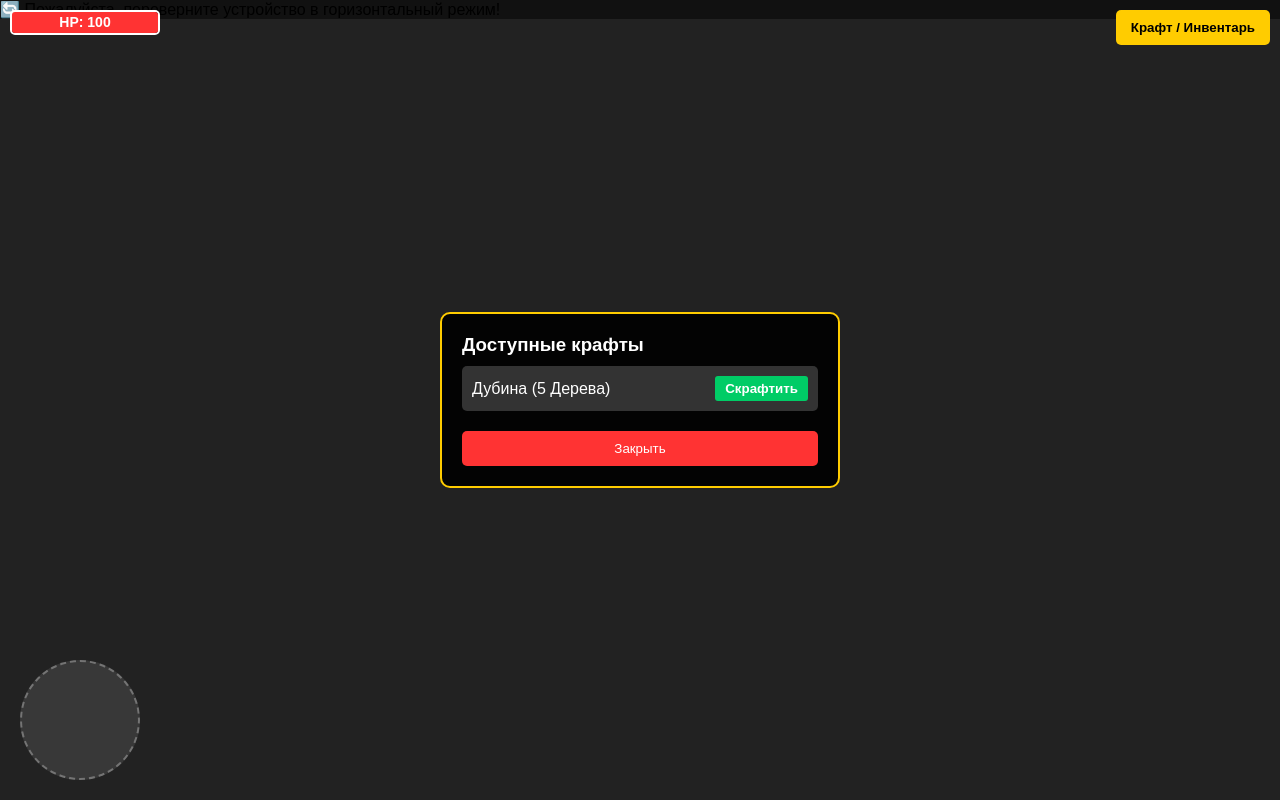
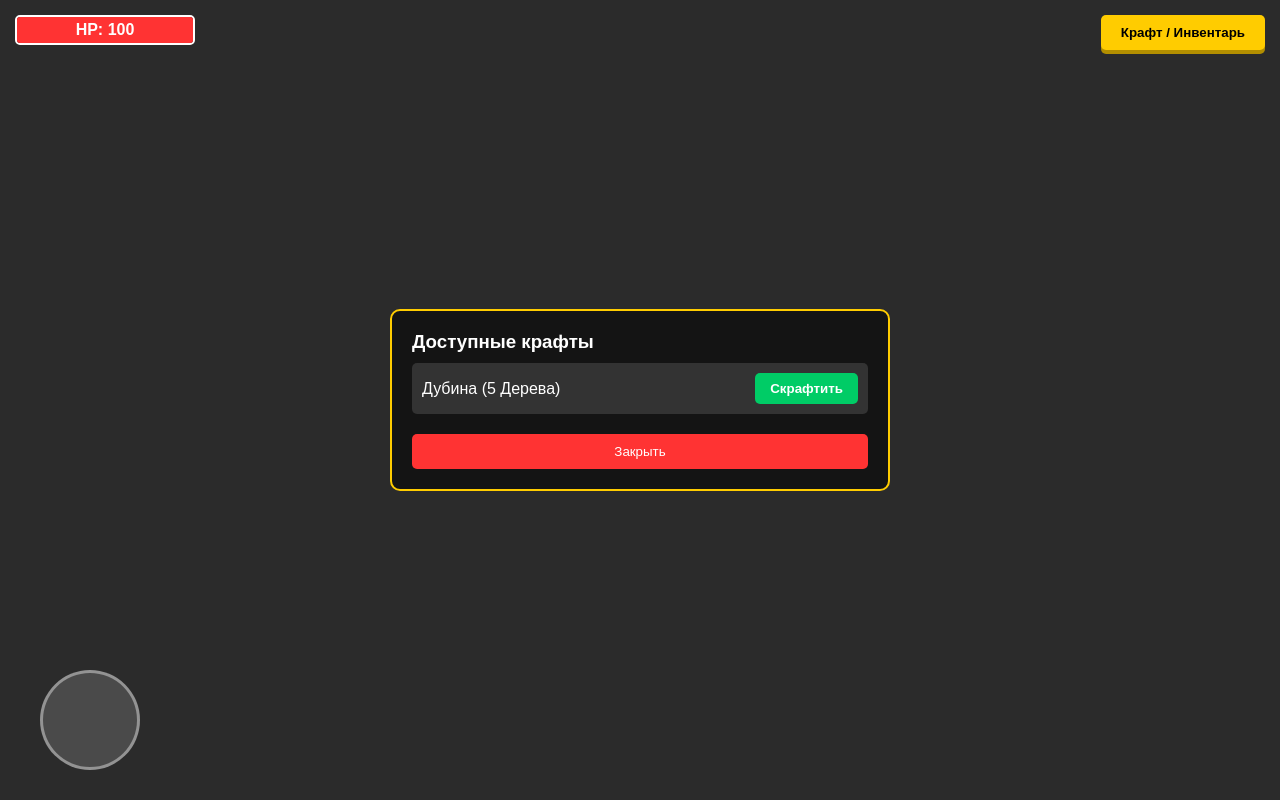
Before and after one commit to alibahsburiev20-cyber/z-zone-online, a plain HTML site: page index.html in a window 1280 px wide. Both pictures are taken after a click on the button "Крафт / Инвентарь". Drawn offline with nearby package versions, Linux system fonts and the light colour scheme; no server answers.

Commit message:
Update style.css

```diff
--- a/style.css
+++ b/style.css
@@ -13,28 +13,28 @@ body, html {
     font-family: sans-serif;
 }
 
-/* На весь экран телефона */
 #gameCanvas {
     display: block;
     width: 100vw;
     height: 100vh;
-    background: #222; /* Цвет земли постапокалипсиса */
+    background: #2b2b2b;
 }
 
-/* Слой интерфейса сверху игры */
+/* Слой интерфейса */
 #ui-layer {
     position: absolute;
-    top: 10px;
-    left: 10px;
-    right: 10px;
+    top: 15px;
+    left: 15px;
+    right: 15px;
     display: flex;
     justify-content: space-between;
     pointer-events: none;
+    z-index: 10;
 }
 
 .hud-bar-container {
-    width: 150px;
-    height: 25px;
+    width: 180px;
+    height: 30px;
     background: #444;
     border: 2px solid #fff;
     border-radius: 5px;
@@ -48,41 +48,42 @@ body, html {
     color: #fff;
     font-weight: bold;
     text-align: center;
-    line-height: 21px;
-    font-size: 14px;
+    line-height: 26px;
+    font-size: 16px;
 }
 
 #craft-btn {
     pointer-events: auto;
-    padding: 10px 15px;
+    padding: 10px 20px;
     background: #ffcc00;
     border: none;
     border-radius: 5px;
     font-weight: bold;
     color: #000;
+    box-shadow: 0 4px 0 #b38f00;
 }
 
-/* Зона тача для джойстика */
+/* Джойстик слева внизу */
 #joystick-zone {
     position: absolute;
-    bottom: 20px;
-    left: 20px;
-    width: 120px;
-    height: 120px;
-    background: rgba(255, 255, 255, 0.1);
-    border: 2px dashed rgba(255, 255, 255, 0.3);
+    bottom: 30px;
+    left: 40px;
+    width: 100px;
+    height: 100px;
+    background: rgba(255, 255, 255, 0.15);
+    border: 3px solid rgba(255, 255, 255, 0.4);
     border-radius: 50%;
+    z-index: 10;
 }
 
-/* Окно крафта */
 #craft-menu {
     position: absolute;
     top: 50%;
     left: 50%;
     transform: translate(-50%, -50%);
-    width: 85%;
-    max-width: 400px;
-    background: rgba(0, 0, 0, 0.9);
+    width: 70%;
+    max-width: 500px;
+    background: rgba(20, 20, 20, 0.95);
     border: 2px solid #ffcc00;
     border-radius: 10px;
     padding: 20px;
@@ -105,9 +106,9 @@ body, html {
 .recipe-item button {
     background: #00cc66;
     border: none;
-    padding: 5px 10px;
+    padding: 8px 15px;
     color: #fff;
-    border-radius: 3px;
+    border-radius: 5px;
     font-weight: bold;
 }
 
@@ -120,3 +121,24 @@ body, html {
     border: none;
     border-radius: 5px;
 }
+
+/* Блокировка вертикального режима */
+#turn-screen {
+    display: none;
+    position: fixed;
+    top: 0; left: 0; width: 100%; height: 100%;
+    background: #111;
+    color: white;
+    z-index: 9999;
+    justify-content: center;
+    align-items: center;
+    text-align: center;
+    padding: 20px;
+}
+
+/* Если экран вертикальный (высота больше ширины) — показываем заглушку */
+@media (orientation: portrait) {
+    #turn-screen {
+        display: flex;
+    }
+}
```
